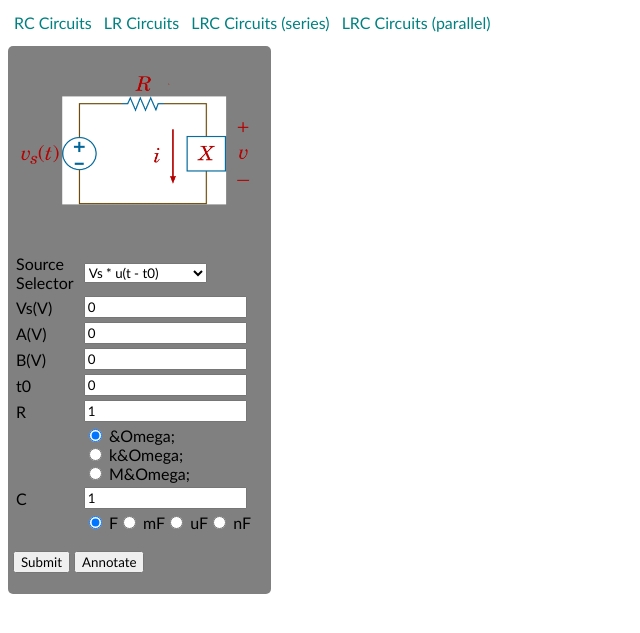
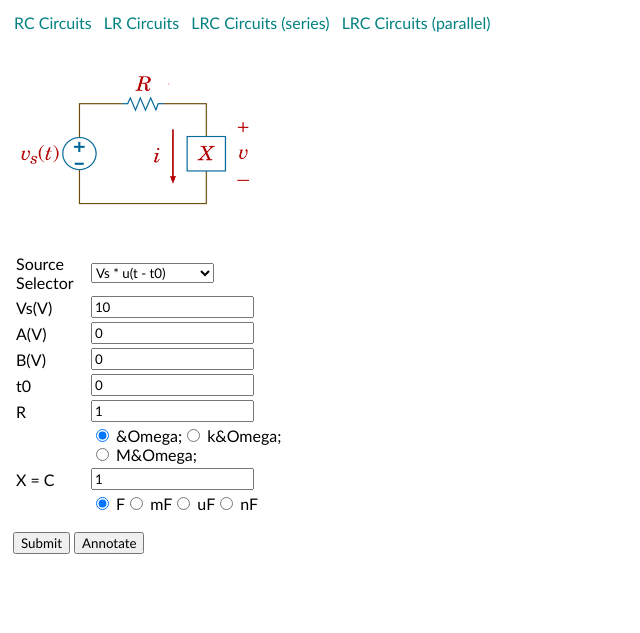
Before and after one commit to eomoore/Circuit_Response_Visualization, a Flask app: page /rc/ in a window 1280 px wide. Shown: the top 633 px of the page, without its empty margins (0-640 px from the left). Run offline with Flask 2, Linux system fonts and the light colour scheme; some libraries are stand-ins or nearby versions.

Commit message:
bug fixes and such

```diff
--- a/Circuitforms.py
+++ b/Circuitforms.py
@@ -6,9 +6,9 @@
 
 
 class Baseform(Form):
-    vType = SelectField('Source Selector', choices=[(1, 'Vs * u(t - t0)'), (2, 'Vs * u(-t - t0)'),
+    vType = SelectField('Source Selector', choices=[(1, 'Vs * u(t - t0)'), (2, 'Vs * u(t0 - t)'),
                                                     (3, 'A * u(-t) + B * u(t)'), (4, 'Vs * (u(t) - u(t-t0))')])
-    vSource = FloatField('Vs(V)', default=0, validators=[DataRequired()])
+    vSource = FloatField('Vs(V)', default=10, validators=[DataRequired()])
     a_value = FloatField('A(V)', default=0, id='a', validators=[DataRequired()])
     b_value = FloatField('B(V)', default=0, id='b', validators=[DataRequired()])
     t_0 = FloatField('t0', default=0)
@@ -17,16 +17,16 @@
 
 
 class RCForm(Baseform):
-    capacitance = FloatField('C', default=1, validators=[DataRequired()])
+    capacitance = FloatField('X = C', default=1, validators=[DataRequired()])
     cOrder = RadioField('', choices=[(1, 'F'), (0.001, 'mF'), (0.000001, 'uF'), (0.000000001, 'nF')], default=1,
                         coerce=float)
 
 
 class LRForm(Baseform):
-    inductance = FloatField('L', default=1, validators=[DataRequired()])
+    inductance = FloatField('X = L', default=1, validators=[DataRequired()])
     lOrder = RadioField('', choices=[(1, 'H'), (0.001, 'mH')], default=1, coerce=float)
 
 
 class LRCForm(RCForm):
-    inductance = FloatField('L', default=1, validators=[DataRequired()])
+    inductance = FloatField('X = L', default=1, validators=[DataRequired()])
     lOrder = RadioField('', choices=[(1, 'H'), (1000, 'KH'), (1000000, 'MH')], default=1)
--- a/static/stylesheet.css
+++ b/static/stylesheet.css
@@ -49,12 +49,12 @@
 #sidebar {
 	position: left;
 	float: left;
-	width: 20%;
+	width: 22%;
 	text-align: left;
 	padding: 5px;
 	display:inline-block;
 	margin:auto;
-	background-color: grey;
+
 }
 
 #content {
--- a/views.py
+++ b/views.py
@@ -56,10 +56,10 @@
     elif value1 == 'lr':
         form = LRForm()
         if request.method == 'POST':
-            (v_s, v_t, time_0, r, r_order, ind, ind_order) = get_values(form)
+            (v_s, v_t, time_0, r, r_order, ind, ind_order, v_a, v_b) = get_values(form)
 
             v, i, t, tau, i_tau, v_tau = solver(v_source=v_s, v_type=v_t, t_0=time_0, res=r * r_order,
-                                                ind=ind * ind_order, circuit_type=1)
+                                                ind=ind * ind_order, circuit_type=1, v_a=v_a, v_b=v_b)
 
             if value2 == 'annotate':
                 return plot(v, i, t, time_0, tau, i_tau, v_tau, 'lr', v_t, annotate=1)
@@ -111,23 +111,23 @@
     if request.method == 'GET' or request.method == 'POST':
         # if rcform.validate_on_submit():
         # if request.method == 'POST':
-        Vs = form.vSource.data
+        vs = form.vSource.data
         r = form.resistance.data
-        rOrderOfMag = form.rOrder.data
+        rmag = form.rOrder.data
         l = form.inductance.data
-        lOrderOfMag = form.lOrder.data
-        tau = r * rOrderOfMag * l * lOrderOfMag
+        lmag = form.lOrder.data
+        tau = r * rmag * l * lmag
         # tau = r * l
 
         # Generate the plot
         x = np.linspace(0, 7 * tau)
-        Vc = Vs * (1 - (np.exp(-x / tau)))
-        i = (Vs - Vc) / r
+        vc = vs * (1 - (np.exp(-x / tau)))
+        i = (vs - vc) / r
 
         plt.clf()
         plt.figure(1)
         plt.subplot(211)
-        plt.plot(x, Vc)
+        plt.plot(x, vc)
         plt.ylabel('Voltage (v)')
 
         plt.subplot(212)
@@ -195,15 +195,20 @@
         0 = RC circuit
         1 = LR circuit
     :param v_source:
+        The magnitude of the voltage
+    :param v_type:
         The type of voltage source
         '1' = V * u(t)
         '2' = V * u(-t)
         '3' = V * u(t)-u(t-t0)
-    :param v_type:
     :param t_0:
+        Time delay
     :param res:
+        Resistance magnitude
     :param cap:
+        Capacitance magnitude
     :param ind:
+        Inductance magnitude
     :rtype : v, i, t, tau, i_tau, v_tau
             v is the voltage vector
             i is the current vector
@@ -216,7 +221,7 @@
 
     if circuit_type == 0:                                   # RC Circuit
         tau = res * cap
-        t = np.linspace(-tau + t_0, (7 * tau) + t_0, 100)
+        t = np.linspace(-tau + t_0, (7 * tau) + t_0, 500)
         v = np.zeros(t.shape)
         i = np.zeros(t.shape)
         if v_type == '1':                                   # V * u(t)
@@ -234,11 +239,17 @@
             v_tau = v_source * (np.exp(-tau / tau))
             i_tau = (0 - v_tau) / res
 
-        elif v_type == '3':
-            pass
+        elif v_type == '3':                                 # A*u(-t) + B*u(t)
+            t *= heaviside(t)
+            v = v_b + ((v_a - v_b)*(np.exp(-(t - t_0) / tau)))
+
+            # v *= heaviside(v)
+            i = (v_source - v)/res
+            v_tau = v_b + ((v_a - v_b)*(np.exp(-(tau - t_0) / tau)))
+            i_tau = (v_source - v_tau)/res
 
         elif v_type == '4':                                 # V * u(t) - u(t-t0)
-            t = np.linspace(-2 * tau, (7 * tau) + t_0, 100)
+            t = np.linspace(-2 * tau, (7 * tau) + t_0, 500)
             v1 = v_source * (1 - (np.exp(-t / tau)))
             v2 = v_source * (1 - (np.exp(-(t - t_0) / tau)))
             v1 *= heaviside(v1)
@@ -250,7 +261,7 @@
 
     elif circuit_type == 1:                                 # LR Circuit
         tau = ind / res
-        t = np.linspace(-tau + t_0, (7 * tau) + t_0, 100)
+        t = np.linspace(-tau + t_0, (7 * tau) + t_0, 500)
         v = np.zeros(t.shape)
         i = np.zeros(t.shape)
         if v_type == '1':  # V * u(t)
@@ -269,7 +280,10 @@
             v_tau = 0 - (i_tau * res)
 
         elif v_type == '3':
-            pass
+            i = (v_b / res) + ((v_a - v_b) / res) * (np.exp(-(t - t_0) / tau))
+            v = v_source - (i * res)
+            i_tau = (v_b / res) + ((v_a - v_b) / res) * (np.exp(-(tau) / tau))
+            v_tau = v_source - (i_tau * res)
 
         elif v_type == '4':                                 # V * u(t) - u(t-t0)
             t = np.linspace(-2 * tau, (7 * tau) + t_0, 100)
@@ -376,17 +390,17 @@
 
     if annotate and ((v_type == '1' and circ_type == 'rc') or (v_type == '2' and circ_type == 'lr')):
         plt.plot([0 + t_0, tau + t_0], [i.max(), i.min()], color='red', linewidth=1, linestyle='--')
-        plt.annotate('tau = %s' % tau, xy=(tau, i_tau), xycoords='data',
+        plt.annotate('tau = %ss' % tau, xy=(tau, i_tau), xycoords='data',
                      xytext=(+0, +0), textcoords='offset points', fontsize=16)
 
     elif annotate and ((v_type == '2' and circ_type == 'rc') or (v_type == '1' and circ_type == 'lr')):
         plt.plot([0 + t_0, tau + t_0], [i.min(), i.max()], color='red', linewidth=1, linestyle='--')
-        plt.annotate('tau = %s' % tau, xy=(tau, v_tau), xycoords='data',
+        plt.annotate('tau = %ss ' % tau, xy=(tau, v_tau), xycoords='data',
                      xytext=(+0, +0), textcoords='offset points', fontsize=16)
 
-    elif annotate and ((v_type == '4' and circ_type == 'rc') or (v_type == '4' and circ_type == 'lr')):
-        plt.plot([0, 0], [i.min(), i.max()], color='red', linewidth=1, linestyle='--')
-        plt.plot([0, t_0], [i.max(), i.max()], color='red', linewidth=1, linestyle='--')
-        plt.plot([t_0, t_0], [i.min(), i.max()], color='red', linewidth=1, linestyle='--')
+    # elif annotate and ((v_type == '4' and circ_type == 'rc') or (v_type == '4' and circ_type == 'lr')):
+    #     plt.plot([0, 0], [i.min(), i.max()], color='red', linewidth=1, linestyle='--')
+    #     plt.plot([0, t_0], [i.max(), i.max()], color='red', linewidth=1, linestyle='--')
+    #     plt.plot([t_0, t_0], [i.min(), i.max()], color='red', linewidth=1, linestyle='--')
 
     return mpld3.fig_to_html(fig)
```
